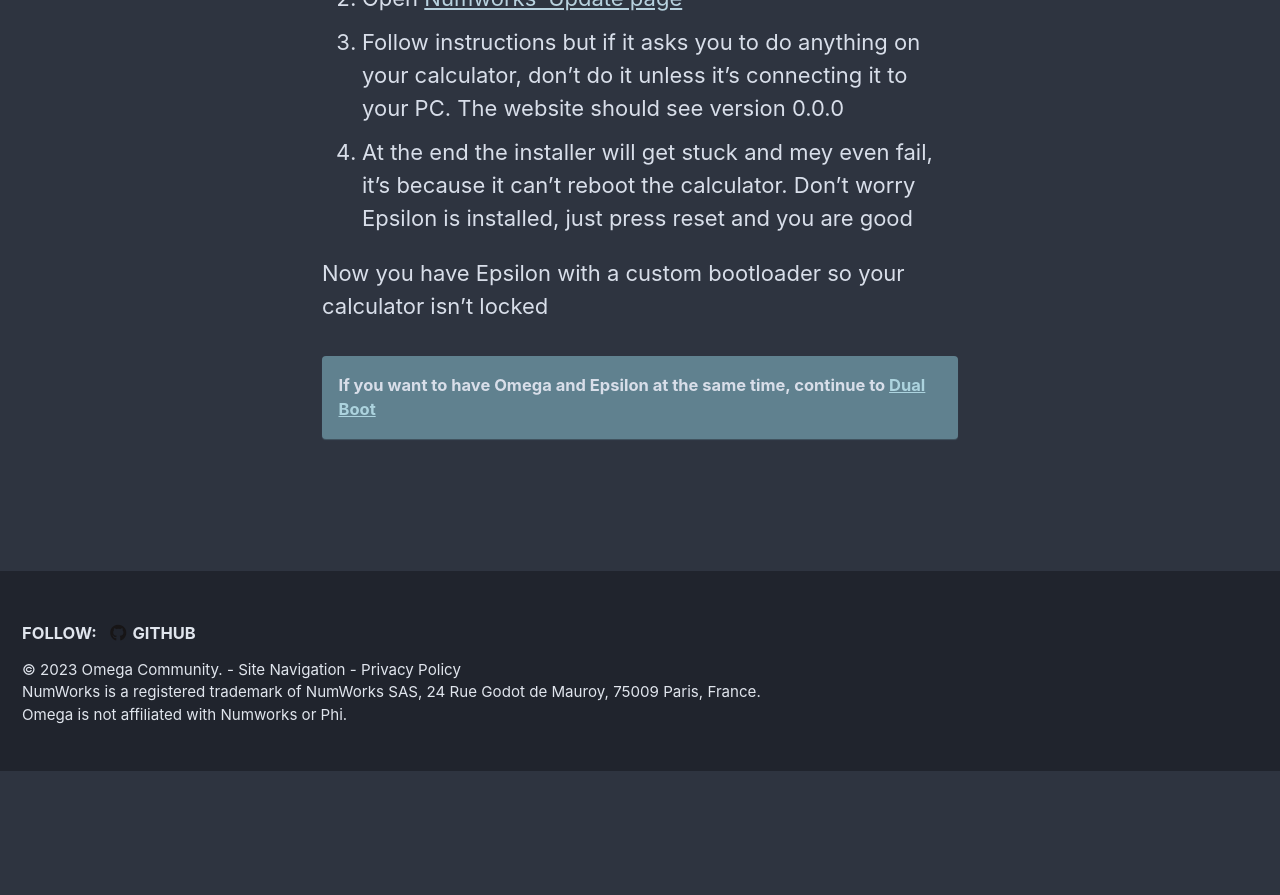
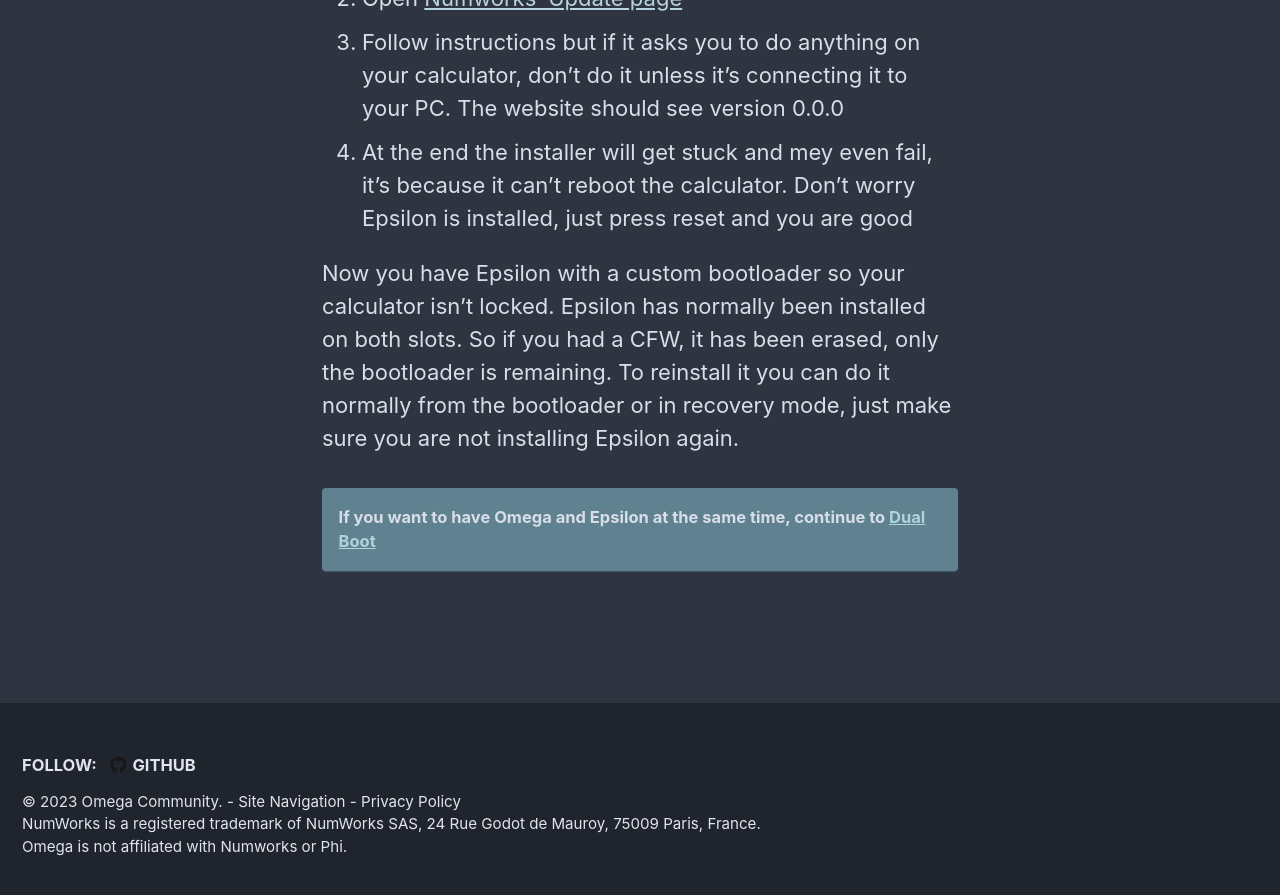
Before and after one commit to Omega-Numworks/Omega-Guide, a Jekyll site: the page built from _pages/en_US/install-epsilon-from-softloader.md, in a window 1280 px wide and 900 px high, scrolled down 1569 px. Shown: the top 895 px of the window. Built offline with Jekyll 4.4.1, drawn with Linux system fonts in a browser that asks for light colours; comment, search, counter and statistics services are not loaded; before the commit the page ends 2340 px from its top, so only the background shows below that.

Commit message:
Update install-epsilon-from-softloader.md

```diff
--- a/_pages/en_US/install-epsilon-from-softloader.md
+++ b/_pages/en_US/install-epsilon-from-softloader.md
@@ -33,7 +33,8 @@
 3. Follow instructions but if it asks you to do anything on your calculator, don't do it unless it's connecting it to your PC. The website should see version 0.0.0
 4. At the end the installer will get stuck and mey even fail, it's because it can't reboot the calculator. Don't worry Epsilon is installed, just press reset and you are good
 
-Now you have Epsilon with a custom bootloader so your calculator isn't locked
+Now you have Epsilon with a custom bootloader so your calculator isn't locked.
+Epsilon has normally been installed on both slots. So if you had a CFW, it has been erased, only the bootloader is remaining. To reinstall it you can do it normally from the bootloader or in recovery mode, just make sure you are not installing Epsilon again.
 
 If you want to have Omega and Epsilon at the same time, continue to [Dual Boot](dual-boot)
 {: .notice--primary}
```
